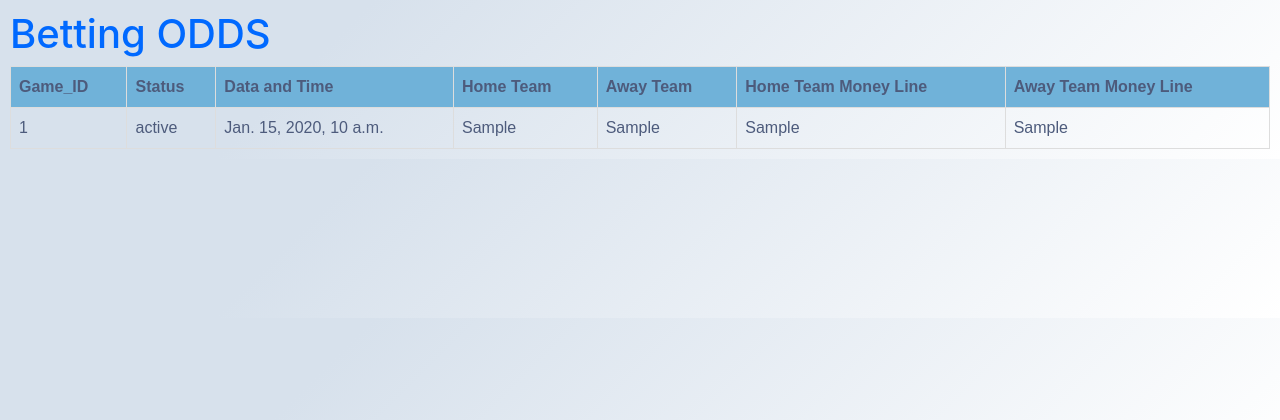
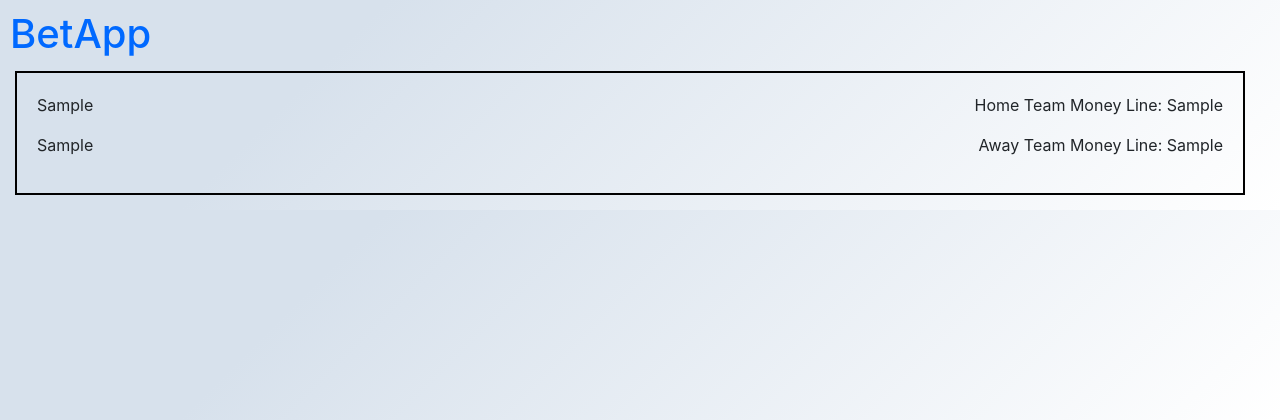
Before and after one commit to buttsaad909/BetApp, a Django app: template odds/templates/odds/home.html in a window 1280 px wide. Shown: the top 420 px of the page. Run offline with Django 4.2, Linux system fonts and the light colour scheme; the template is opened without the code that fills it: most values are stand-ins (such as "Sample title", 1, 10 or a date in 2020); parts of the project's set-up code (start-up, migrations or seed data) failed here and were passed over; some libraries are stand-ins or nearby versions.

Commit message:
Style the web page to have split screen rather than a table

```diff
--- a/odds/static_in_env/css/home.css
+++ b/odds/static_in_env/css/home.css
@@ -27,3 +27,36 @@ body {
   background-color: #ffffff;
   background-image: linear-gradient(315deg, #ffffff 0%, #d7e1ec 74%);
 }
+
+.flex-container {
+    display: flex;
+    padding: 5px;
+}
+
+.flex-child {
+    display: flex;
+    flex: 1;
+    border: 2px solid black;
+    padding: 20px;
+
+}
+
+.flex-child:first-child {
+    margin-right: 20px;
+}
+
+.content {
+    display: flex;
+    flex: 1;
+    flex-direction: column;
+}
+
+.team-name {
+  text-align: left;
+  font-size: 16px;
+}
+
+.money_line {
+  text-align: right;
+  font-size: 16px;
+}
--- a/odds/templates/odds/home.html
+++ b/odds/templates/odds/home.html
@@ -8,29 +8,37 @@
 {% block body_block %}
     <div class="app-container">
         <div>
-            <h1>Betting ODDS</h1>
+            <h1>BetApp</h1>
         </div>
-        <table>
-            <tr>
-                <th>Game_ID</th>
-                <th>Status</th>
-                <th>Data and Time</th>
-                <th>Home Team</th>
-                <th>Away Team</th>
-                <th>Home Team Money Line</th>
-                <th>Away Team Money Line</th>
-            </tr>
-        {% for data in Final_data %}
-            <tr>
-                <td>{{ data.Game_ID }}</td>
-                <td>{{ data.Status }}</td>
-                <td>{{ data.Date_and_Time }}</td>
-                <td>{{ data.Home_Team }}</td>
-                <td>{{ data.Away_Team }}</td>
-                <td>{{ data.Home_Team_Money_Line }}</td>
-                <td>{{ data.Away_Team_Money_Line }}</td>
-            </tr>
-        {% endfor %}
-        </table>
+    {% for data in Final_data %}
+        {% if forloop.counter0|divisibleby:2 %}
+            <div class="flex-container">
+        {% endif %}
+
+        <div class="flex-child">
+            <div class="content">
+                <p class="team-name">
+                    {{ data.Home_Team }}
+                </p>
+                <p>
+                    {{ data.Away_Team }}
+                </p>
+            </div>
+            <div class="content">
+                <p class="money_line">
+                   Home Team Money Line: {{ data.Home_Team_Money_Line }}
+                </p>
+                <p class="money_line">
+                   Away Team Money Line:  {{ data.Away_Team_Money_Line }}
+                </p>
+            </div>
+        </div>
+
+        {% if not forloop.counter0|divisibleby:2 and not forloop.last %}
+            </div>
+        {% endif %}
+
+    {% endfor %}
    </div>
+
 {% endblock %}
```
Also changed, not shown: odds/frontend/views.py (+35 -33 lines), odds/templates/odds/extra.html (added, +57 -0 lines).
